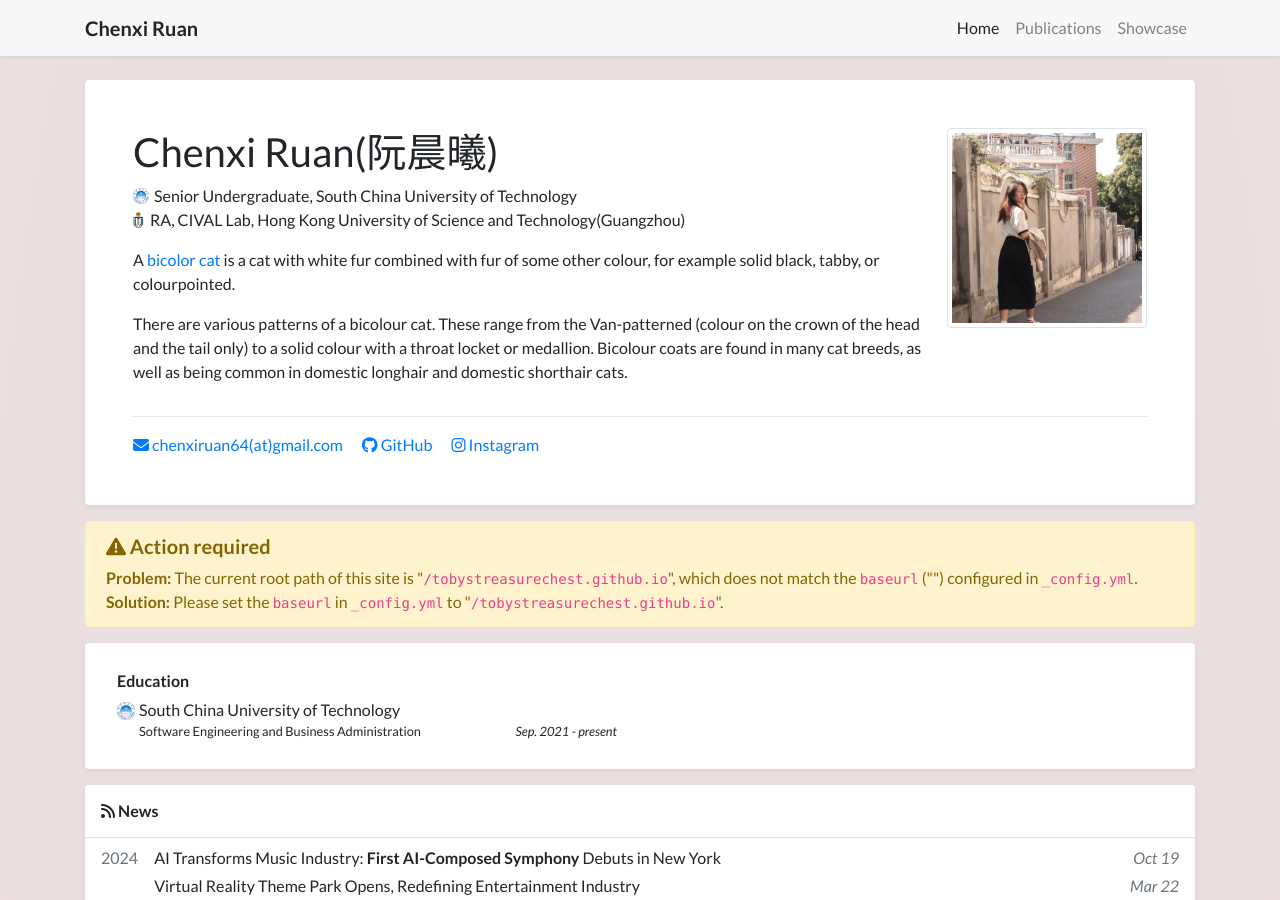
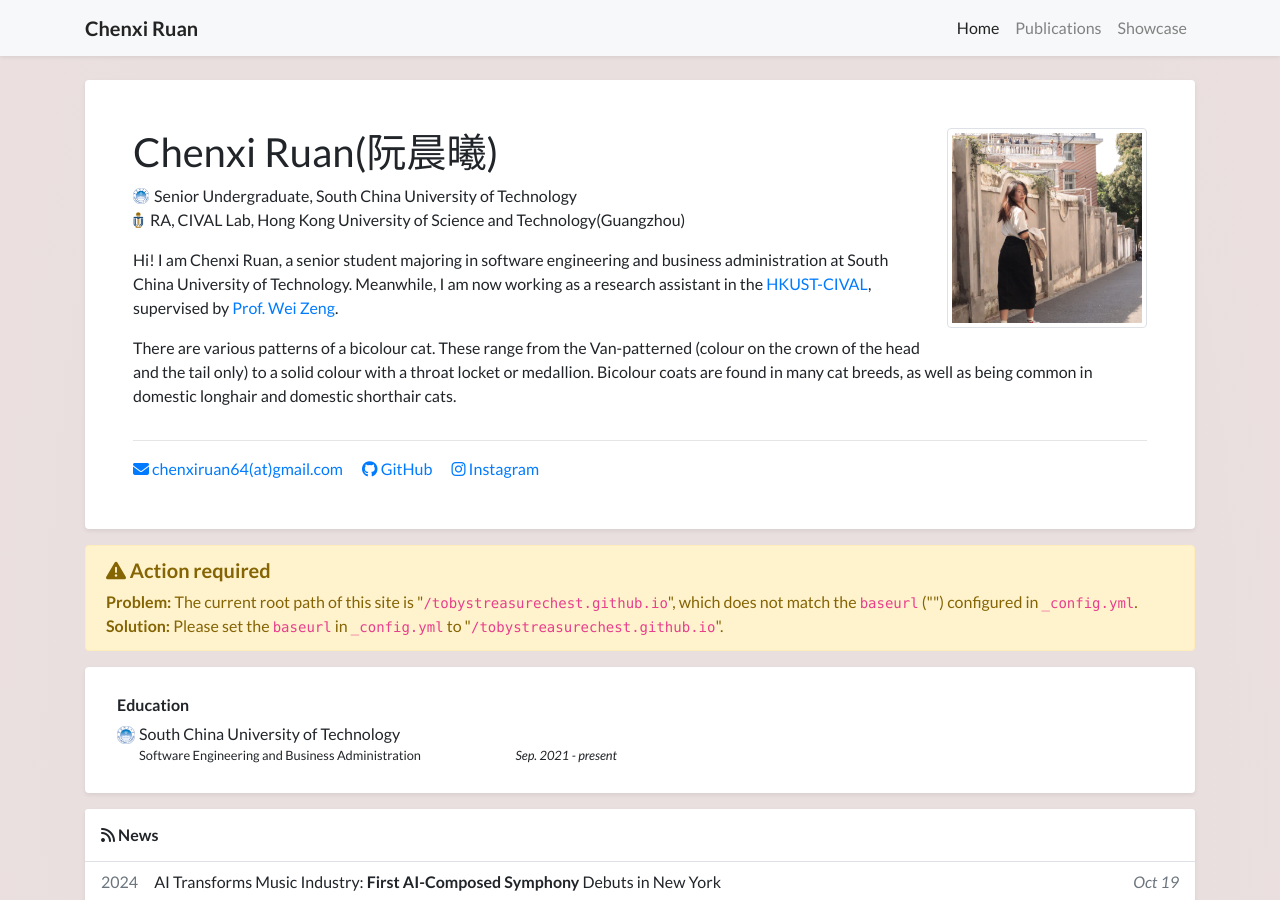
Before and after one commit to tobystreasurechest/tobystreasurechest.github.io, a Jekyll site: the page built from index.html, in a window 1280 px wide and 900 px high. Built offline with Jekyll 4.4.1, drawn with Linux system fonts in a browser that asks for light colours; nearby versions of some CDN libraries; a style sheet for code colours, icons or effects is not loaded.

Commit message:
Update profile.yml

```diff
--- a/_data/profile.yml
+++ b/_data/profile.yml
@@ -23,7 +23,9 @@ instagram: rr_chenxi
 short_bio_text_justify: false
 short_bio: >-
   <p>
-    A <a href="https://en.wikipedia.org/wiki/Bicolor_cat" target="_blank">bicolor cat</a> is a cat with white fur combined with fur of some other colour, for example solid black, tabby, or colourpointed.
+    Hi! I am Chenxi Ruan, a senior student majoring in software engineering and business administration at
+    South China University of Technology. Meanwhile, I am now working as a research assistant in the <a href="https://hkust-cival.com/" target="_blank" color: palevioletred>HKUST-CIVAL</a>, supervised
+    by <a href="https://zeng-wei.com/" target="_blank" color: palevioletred>Prof. Wei Zeng</a>.
   </p>
   <p>
     There are various patterns of a bicolour cat. These range from the Van-patterned (colour on the crown of the head
```
